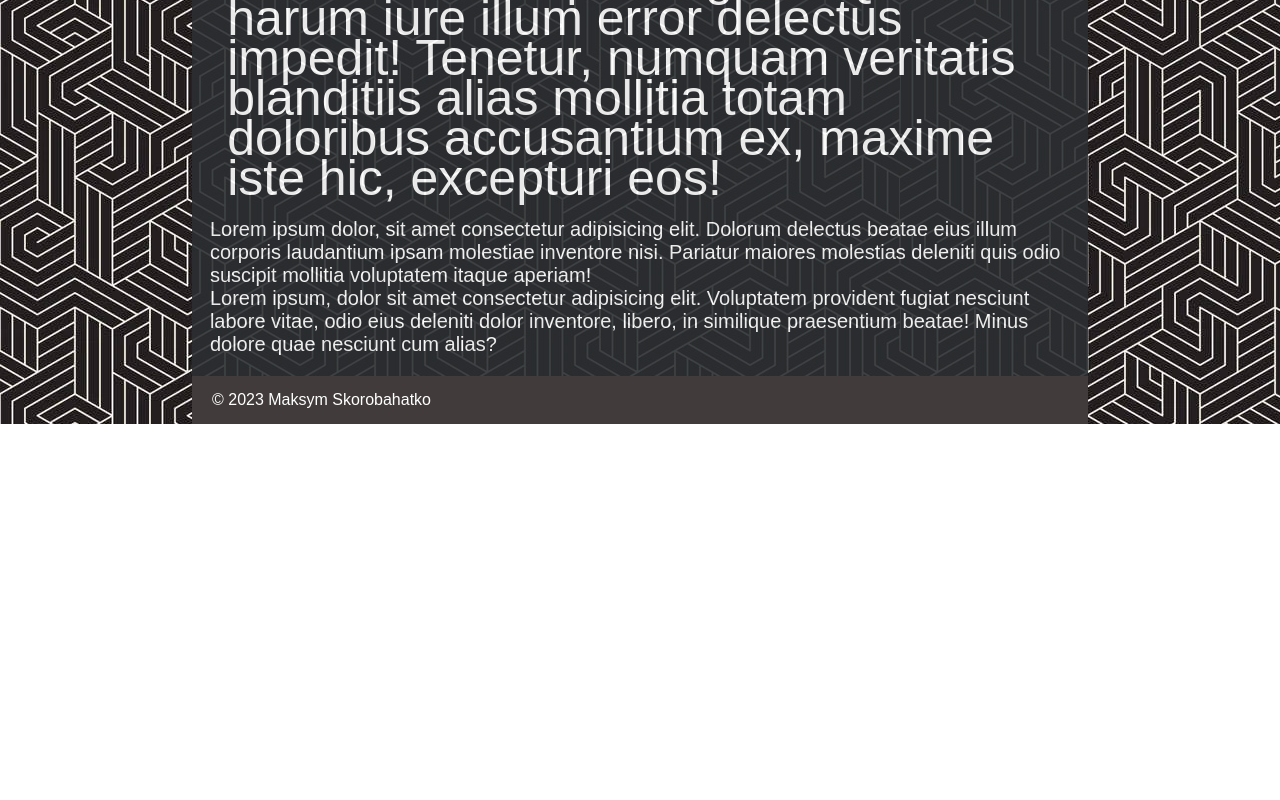
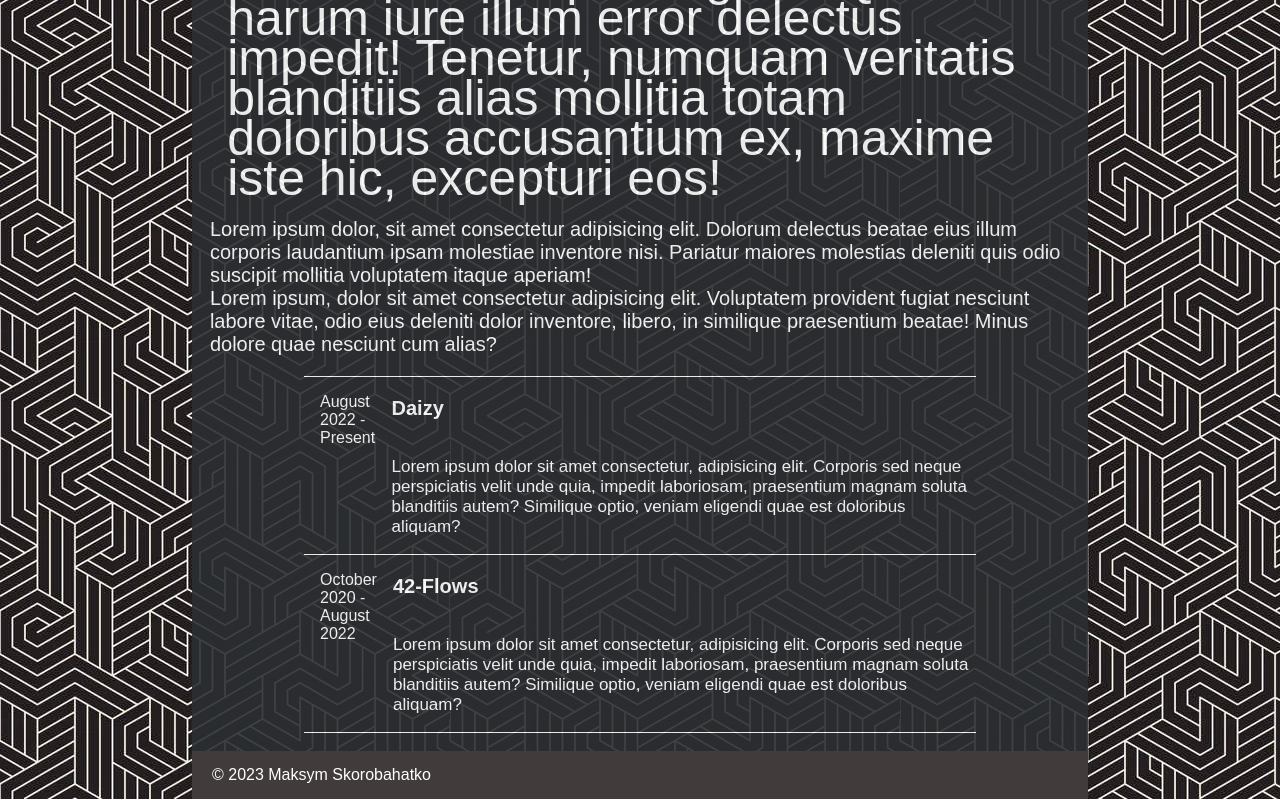
Before and after one commit to skorobahatko/portfolio, a React (Create React App) app: page / in a window 1280 px wide. Shown: the part 451-1251 px from the top of the page. Before the commit the page ends 876 px from the top, so only its background shows below. Built offline with nearby package versions, Linux system fonts and the light colour scheme; a web font is replaced by a local one.

Commit message:
added changes into about page

```diff
--- a/src/pages/about/styles.scss
+++ b/src/pages/about/styles.scss
@@ -3,13 +3,13 @@
   display: flex;
   flex-wrap: wrap;
   justify-content: center;
+  padding-bottom: 2%;
 
   .main-header-title {
     margin-top: 2%;
     width: 96%;
     display: flex;
     flex-wrap: wrap;
-    // border: 1px solid white;
 
     .name-title {
       font-size: 75px;
@@ -32,4 +32,49 @@
       font-size: 20px;
     }
   }
+
+  .main-work-experience-container {
+    width: 75%;
+    display: flex;
+    flex-wrap: wrap;
+    justify-content: center;
+
+    &:last-child {
+      border-bottom: 1px solid white;
     }
+
+    .about-work-experience-content-container {
+      display: flex;
+      border-top: 1px solid white;
+      justify-content: space-between;
+
+
+
+      .time-from-to {
+        width: 40%;
+        display: flex;
+        justify-content: flex-start;
+        span {
+          margin: 2vh;
+          color: white;
+          font-size: 16px;
+        }
+      }
+
+      .content-container {
+        display: flex;
+        justify-content: flex-start;
+        flex-wrap: wrap;
+
+        h3 {
+          color: white;
+          font-size: 20px;
+        }
+        p {
+            color: white;
+            font-size: 17px;
+        }
+      }
+    }
+  }
+}
--- a/src/pages/about/view.tsx
+++ b/src/pages/about/view.tsx
@@ -1,29 +1,45 @@
 import { Fragment } from 'react';
 import { BodyComponent } from '../../components';
+import { ABOUT_PAGE_CONTENT } from '../../const';
 import './styles.scss';
+
+const AboutWorkExperience = ({ fromTo, title, content }: { fromTo: string; title: string; content: string }) => {
+  return (
+    <div className="about-work-experience-content-container">
+      <div className="time-from-to">
+        <span>{fromTo}</span>
+      </div>
+      <div className="content-container">
+        <h3 className="content-title">{title}</h3>
+        <br />
+        <p className="content-data">{content}</p>
+      </div>
+    </div>
+  );
+};
 
 const AboutPageContent = () => {
   return (
     <section className="about-content-container">
       <div className="main-header-title">
-        <h1 className='name-title'>
-          Welcome.
+        <h1 className="name-title">
+          {ABOUT_PAGE_CONTENT.HEADER_WELCOME}
           <br />
-          My name is Lorem ipsum
+          {ABOUT_PAGE_CONTENT.HEADER_NAMING}
         </h1>
-        <span className='position-title'>
-          Lorem ipsum, dolor sit amet consectetur adipisicing elit. Quae harum iure illum error delectus impedit! Tenetur, numquam veritatis blanditiis alias
-          mollitia totam doloribus accusantium ex, maxime iste hic, excepturi eos!
-          </span>
+        <span className="position-title">{ABOUT_PAGE_CONTENT.HEADER_SUB_NAMING}</span>
       </div>
       <div className="main-info-content">
-        <p className='main-content-text'>
-          Lorem ipsum dolor, sit amet consectetur adipisicing elit. Dolorum delectus beatae eius illum corporis laudantium ipsam molestiae inventore nisi.
-          Pariatur maiores molestias deleniti quis odio suscipit mollitia voluptatem itaque aperiam!
+        <p className="main-content-text">
+          {ABOUT_PAGE_CONTENT.MAIN_CONTENT_1}
           <br />
-          Lorem ipsum, dolor sit amet consectetur adipisicing elit. Voluptatem provident fugiat nesciunt labore vitae, odio eius deleniti dolor inventore,
-          libero, in similique praesentium beatae! Minus dolore quae nesciunt cum alias?
+          {ABOUT_PAGE_CONTENT.MAIN_CONTENT_2}
         </p>
+      </div>
+      <div className="main-work-experience-container">
+        {ABOUT_PAGE_CONTENT.WORK_EXPERIENCE_ARRAY.map(({ fromTo, title, content }) => (
+          <AboutWorkExperience fromTo={fromTo} title={title} content={content} />
+        ))}
       </div>
     </section>
   );
```
Lines whose indentation alone changed are shown as unchanged.
